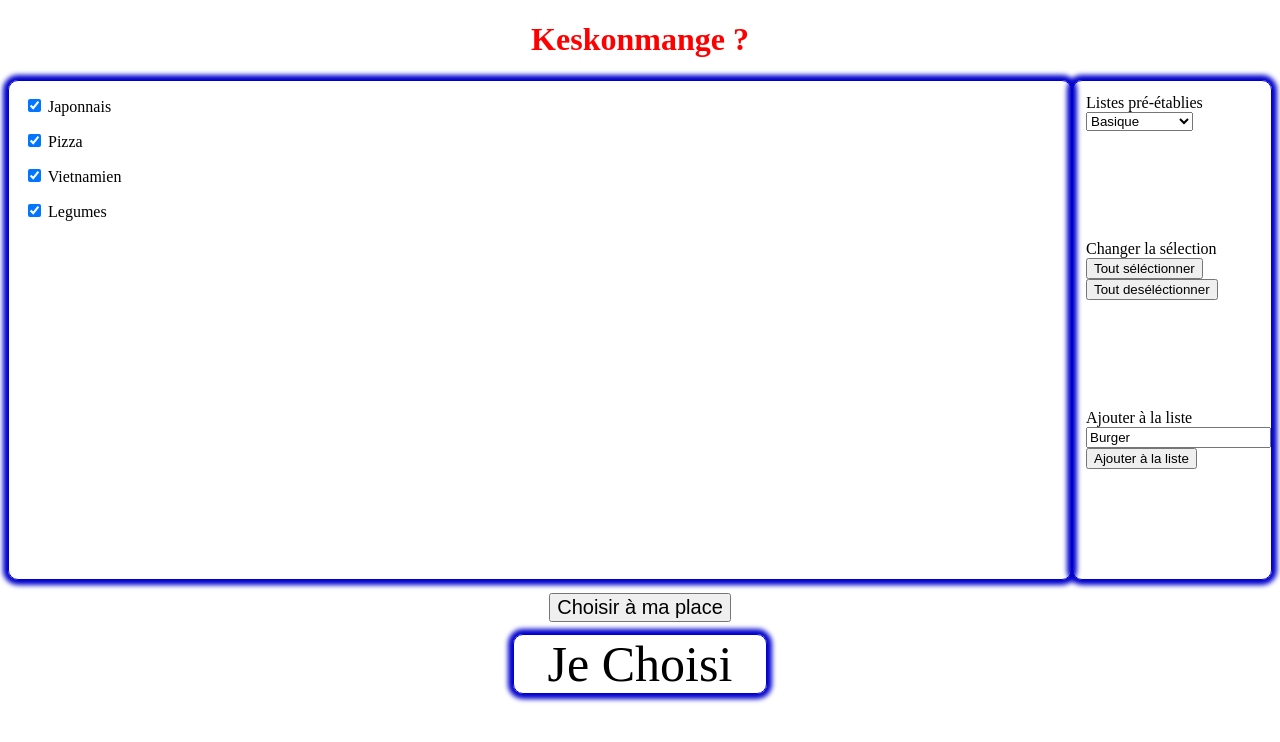
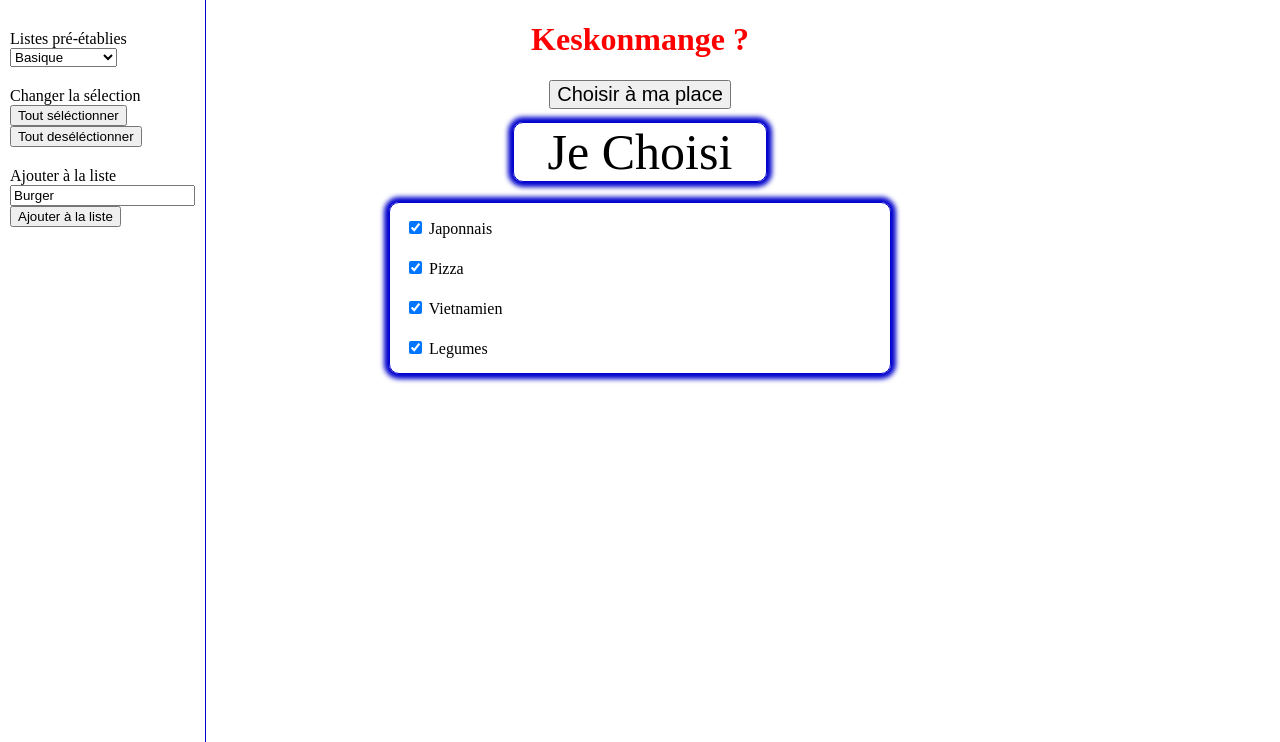
Before and after one commit to AdrienTurmo/keskonmange, an Angular app: page / in a window 1280 px wide. Shown: the top 742 px of the page. Built offline with nearby package versions, Linux system fonts and the light colour scheme.

Commit message:
Pannnel de control de liste

```diff
--- a/src/app/app.component.html
+++ b/src/app/app.component.html
@@ -3,6 +3,10 @@
   <h1 class="title" id="title">
     Keskonmange ?
   </h1>
+
+  <div>
+    <app-choose-for-me [bouffeList]="bouffeList"></app-choose-for-me>
+  </div>
 
   <div class="bouffe-pannel">
     <div class="the-bouffe-list">
@@ -17,8 +21,11 @@
         </li>
       </ul>
     </div>
+  </div>
+
+  <div class="bouffe-navigation">
     <div class="bouffe-controls">
-      <div>
+      <div class="bouffe-controls__item">
         <span>
           Listes pré-établies
         </span>
@@ -29,13 +36,13 @@
         </label>
       </div>
 
-      <div>
+      <div class="bouffe-controls__item">
         <span>Changer la sélection</span>
         <button (click)="allWanted()">Tout séléctionner</button>
         <button (click)="allRejected()">Tout deséléctionner</button>
       </div>
 
-      <div>
+      <div class="bouffe-controls__item">
         <span>
           Ajouter à la liste
         </span>
@@ -47,7 +54,4 @@
     </div>
   </div>
 
-  <div>
-    <app-choose-for-me [bouffeList]="bouffeList"></app-choose-for-me>
-  </div>
 </div>
--- a/src/app/app.component.scss
+++ b/src/app/app.component.scss
@@ -9,17 +9,16 @@
 }
 
 .bouffe-pannel {
-  min-height: 500px;
-  max-height: 700px;
-  display: flex;
-  flex-flow: row nowrap;
+  display: block;
 }
 
 .the-bouffe-list {
-  width: 90%;
+  display: block;
+  position: center;
+  margin-right:auto;
+  margin-left:auto;
+  max-width: 500px;
   min-width: min-content;
-  display: flex;
-  flex-flow: column wrap;
   border: solid 1px mediumblue;
   border-radius: 10px;
   box-shadow: mediumblue 0 0 5px 5px;
@@ -27,23 +26,31 @@
 
 .the-bouffe-list ul {
   list-style: none;
-  height: 1%;
   padding: 5px;
   margin: 10px;
 }
 
 .the-bouffe-list li:hover {
-  text-decoration: underline;
+  color: lightseagreen;
 }
 
+.bouffe-navigation {
+  height: 100%;
+  width: min-content;
+  position: fixed;
+  z-index: 1;
+  top: 0;
+  left: 0;
+}
 .bouffe-controls {
-  width: 10%;
-  min-width: min-content;
+  padding-top: 20px;
   display: flex;
-  flex-wrap: wrap;
-  border: solid 1px mediumblue;
-  border-radius: 10px;
-  box-shadow: mediumblue 0 0 5px 5px;
-  padding-left: 1%;
-  padding-top: 1%;
+  flex-flow: column wrap;
+  justify-content: flex-start;
+  height: 100%;
+  border-right: solid 1px mediumblue;
 }
+
+.bouffe-controls__item {
+  margin: 10px;
+}
--- a/src/app/choose-for-me/choose-for-me.component.scss
+++ b/src/app/choose-for-me/choose-for-me.component.scss
@@ -1,5 +1,6 @@
 .random-selection {
-  margin-top: 1%;
+  margin-top: 10px;
+  margin-bottom: 20px;
 }
 
 .random-selection-button {
```
